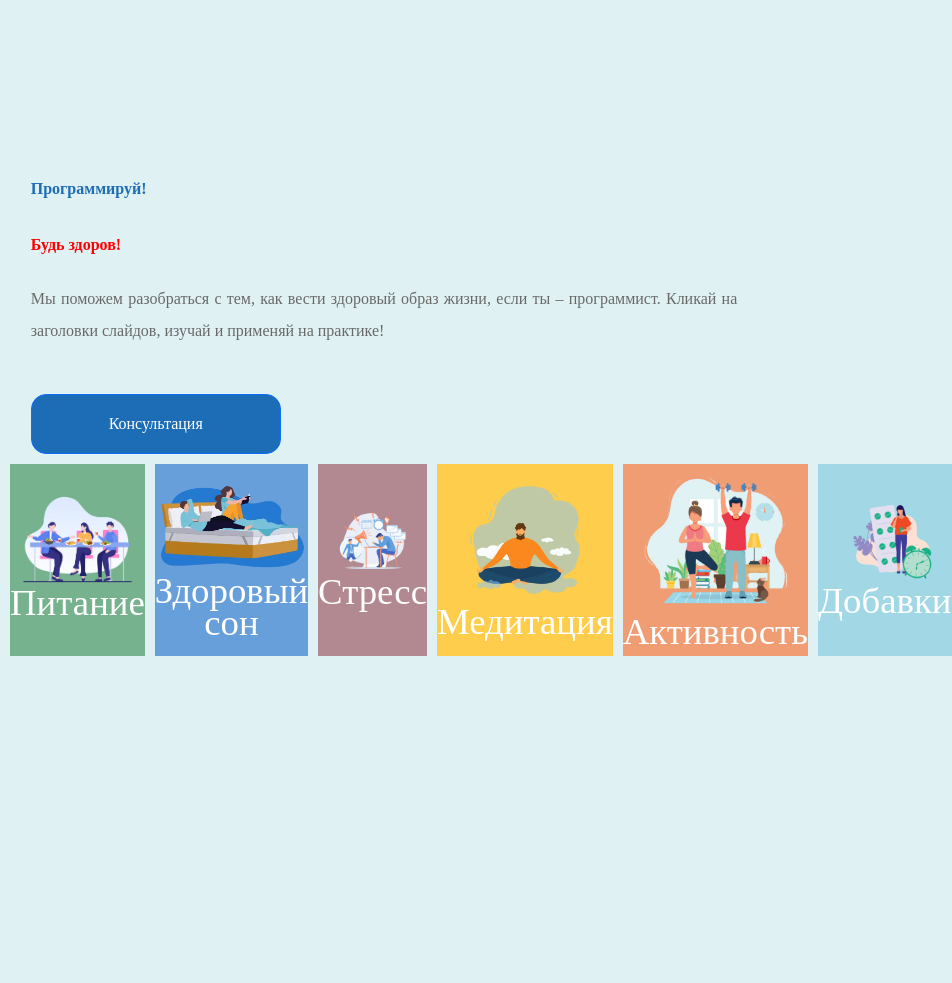
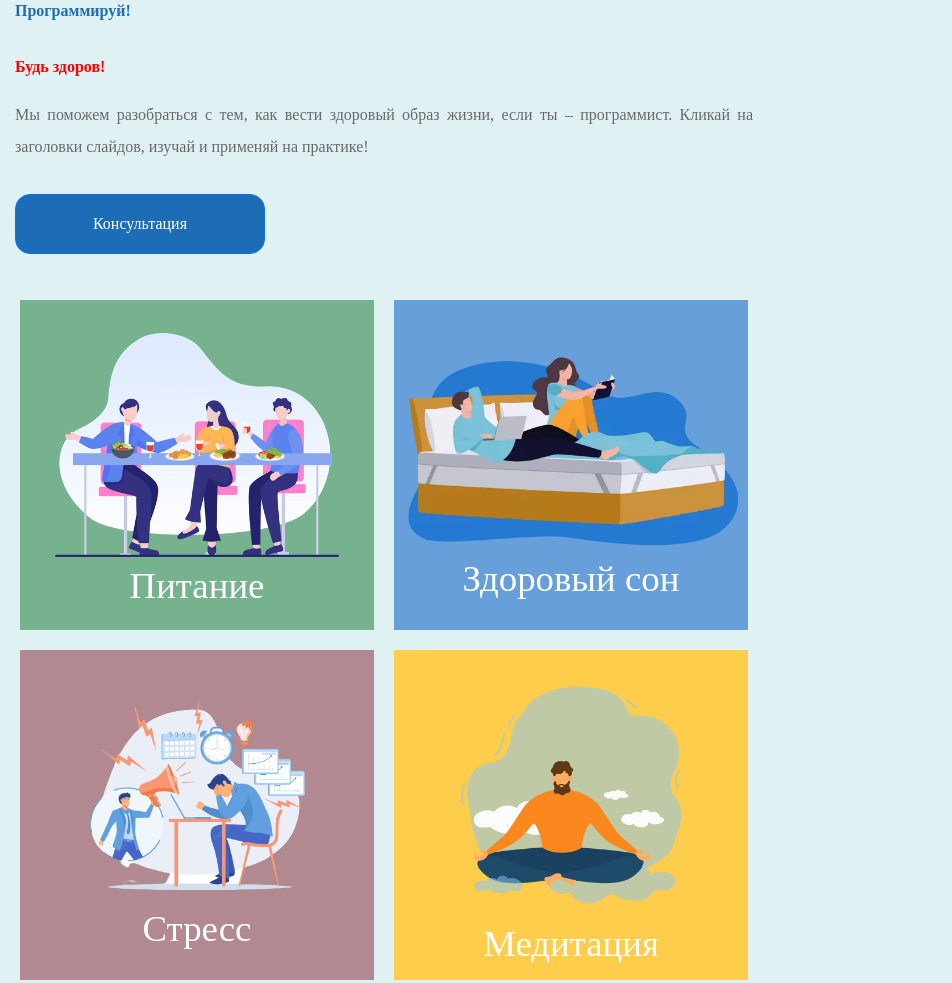
Before and after one commit to catitgirl/catitgirl.github.io, a plain HTML site: page index.html in a window 768 px wide. Shown: the top 983 px of the page, 952 px wide, since content can reach past the window. Before the commit the page ends 800 px from the top, so only its background shows below. Drawn offline with Linux system fonts and the light colour scheme; a web font is replaced by a local one.

Commit message:
add adaptive index page

```diff
--- a/assets/style/styleIndex/index.scss
+++ b/assets/style/styleIndex/index.scss
@@ -1,7 +1,7 @@
 @import '../vars/var';
 
 * {
- @include reset;
+  @include reset;
 }
 
 h1 {
@@ -11,7 +11,6 @@ h1 {
 h2 {
   @include titleSmall;
   color: red;
-  margin-bottom: 2%;
 }
 
 p,
@@ -41,12 +40,13 @@ body {
     text-align: justify;
 
     .title__info {
-      padding: 4%;
+      padding: 15px;
     }
   }
 
   .title__button {
-    padding-left: 4%;
+    padding-left: 15px;
+    margin-bottom: 15px;
   }
 
   .cons__button {
@@ -54,6 +54,7 @@ body {
     width: 250px;
     height: 60px;
     border-radius: 15px;
+
     span {
       font-family: 'Natasha';
       font-size: 1rem;
@@ -80,6 +81,7 @@ body {
       h3 {
         font-size: 2.3rem;
         text-align: center;
+
         a {
           text-decoration: none;
           color: #fff;
@@ -153,7 +155,7 @@ body {
     }
   }
 
-  @media (min-width: 1800px) and (max-width: 3000px) {
+  @media (min-width: 1600px) and (max-width: 3000px) {
     .health-manual__cards {
       display: grid;
       grid-template-columns: 1fr 1fr 1fr;
@@ -165,23 +167,7 @@ body {
 
 }
 
-@media (min-width: 750px) and (max-width: 866px) {
-  .health-manual {
-    @include size;
-    display: flex;
-    flex-direction: column;
-    flex-wrap: nowrap;
-    justify-content: center;
-
-    .health-manual__cards {
-      display: flex;
-      gap: 10px;
-      padding: 10px;
-    }
-  }
-}
-
-@media (min-width: 867px) and (max-width: 1530px) {
+@media (min-width: 768px) and (max-width: 1530px) {
   .health-manual {
     @include size;
     display: grid;
@@ -193,8 +179,9 @@ body {
       display: grid;
       grid-template-columns: (1fr 1fr);
       grid-template-rows: repeat(3, 1fr);
-      gap: 10px;
-      padding: 20px;
+      gap: 20px;
+      margin-top: 40px;
+
     }
   }
 }
@@ -204,7 +191,6 @@ body {
     @include size;
     display: grid;
     grid-template-columns: 1fr;
-    // grid-template-rows: 1fr;
     justify-content: center;
 
     .health-manual__cards {
```
Also changed, not shown: assets/style/styleIndex/index.css, 1 other file.
